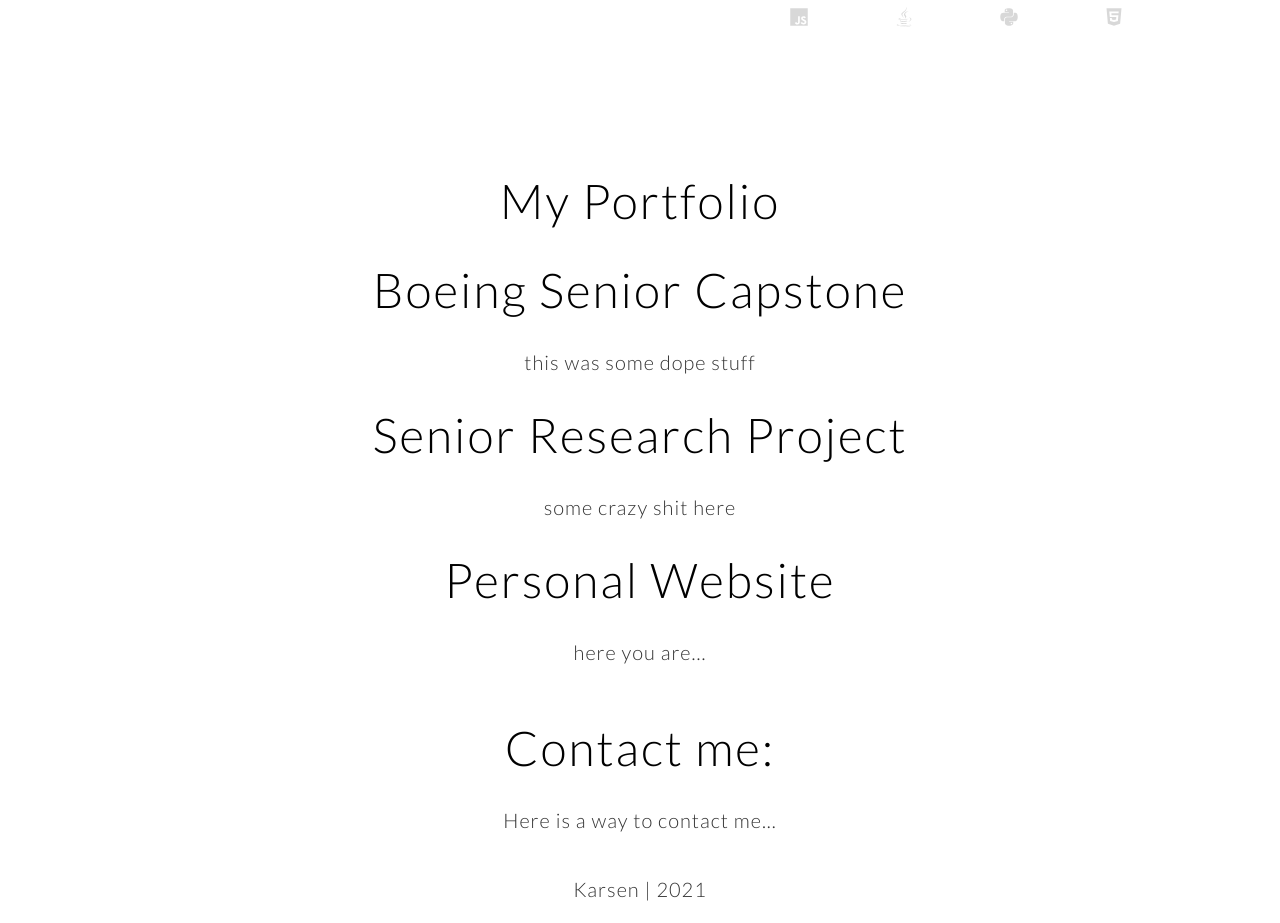
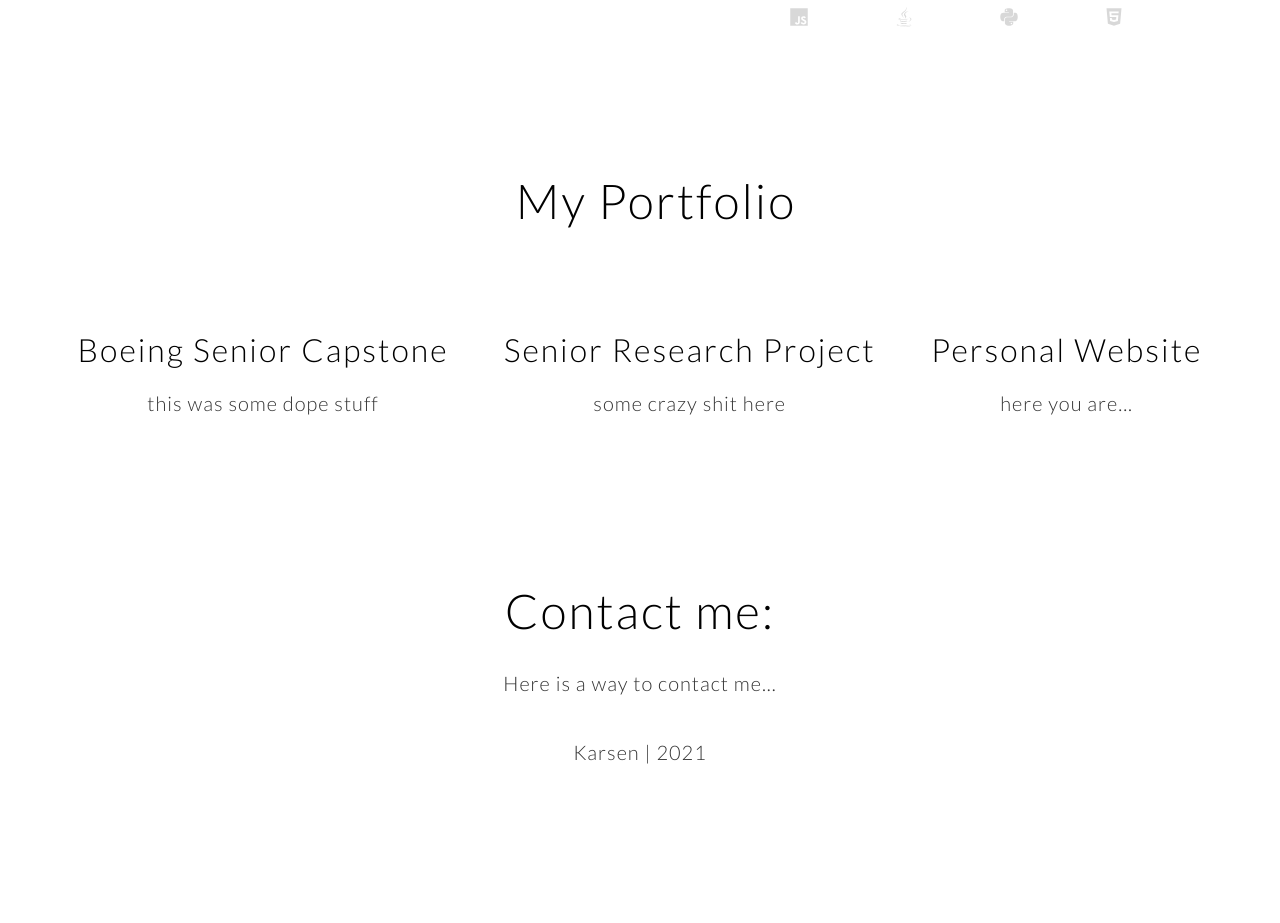
Before and after one commit to Karsenh/Personal-Website-2.0, a React (Create React App) app: page / in a window 1280 px wide. Shown: the part 1360-2283 px from the top of the page. After the commit the page ends 2146 px from the top, so only its background shows below. Built offline with nearby package versions, Linux system fonts and the light colour scheme.

Commit message:
added some styling to Portfolio cards

```diff
--- a/src/components/Portfolio/Portfolio.js
+++ b/src/components/Portfolio/Portfolio.js
@@ -1,20 +1,25 @@
 import React from 'react';
 import Card from './Cards/Card';
+import './Portfolio.scss';
 import { Projects } from './Cards/CardData';
 
 const Portfolio = () => {
   return (
-    <div>
-      <h1>My Portfolio</h1>
+    <div className='portfolio-content'>
+      <h1 style={{ textAlign: 'center', marginLeft: '2rem' }}>My Portfolio</h1>
+      <div className='portfolio-cards'>
         {Projects.map((project, index) => {
           return (
+            <div className='portfolio-card'>
               <Card
                 key={index}
                 title={project.title}
                 description={project.description}
               />
+            </div>
           );
         })}
+      </div>
     </div>
   );
 };
--- /dev/null
+++ b/src/components/Portfolio/Portfolio.scss
@@ -0,0 +1,18 @@
+.portfolio-content {
+    width: 99vw;
+    padding: 0 3rem;
+    margin: 0 2rem 4rem;
+}
+
+.portfolio-cards {
+    display: flex;
+    justify-content: space-evenly;
+    padding: 2rem;
+}
+
+.portfolio-card {
+    padding: 1rem;
+    h1 {
+        font-size: 2rem;
+    }
+}
```
Lines whose indentation alone changed are shown as unchanged.
